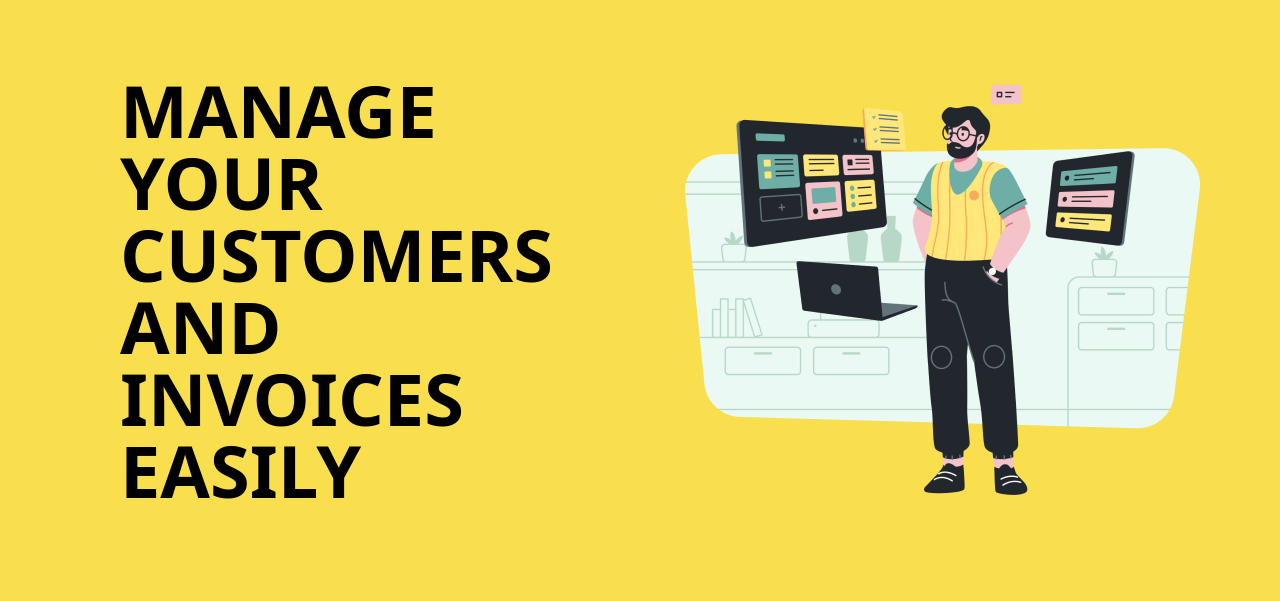
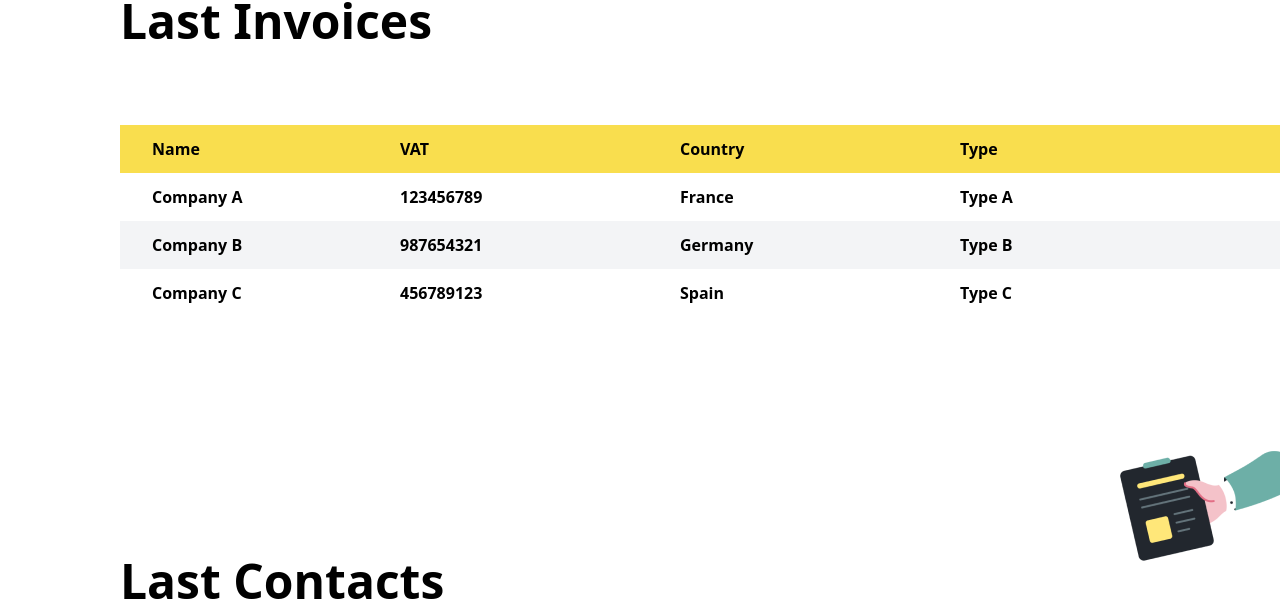
Before and after one commit to HakimBaidouri/COGIP, a React (Vite) app in the folder frontend/: page / in a window 1280 px wide. Shown: the part 1051-1652 px from the top of the page. Built offline with nearby package versions, Linux system fonts and the light colour scheme.

Commit message:
Home refactor

```diff
--- a/frontend/src/pages/home.jsx
+++ b/frontend/src/pages/home.jsx
@@ -44,19 +44,6 @@ const columnsSmall = [
 function Home() {
     return (
         <div className="w-screen overflow-hidden">
-            <section
-                className="bg-cogip-yellow  h-screen w-screen">
-
-                <div className="p-30 flex items-center font-black leading-[78] font-cogip-inter align-middle">
-                    <div className=" flex-1 text-7xl uppercase">MANAGE YOUR
-                        CUSTOMERS AND
-                        INVOICES EASILY
-                    </div>
-                    <img src="/index/index_illustration.png" className="flex-1 text-8xl " alt="coder hipster">
-                    </img>
-                </div>
-
-            </section>
 
             <Datalist
                 title={"last invoices"}
```
